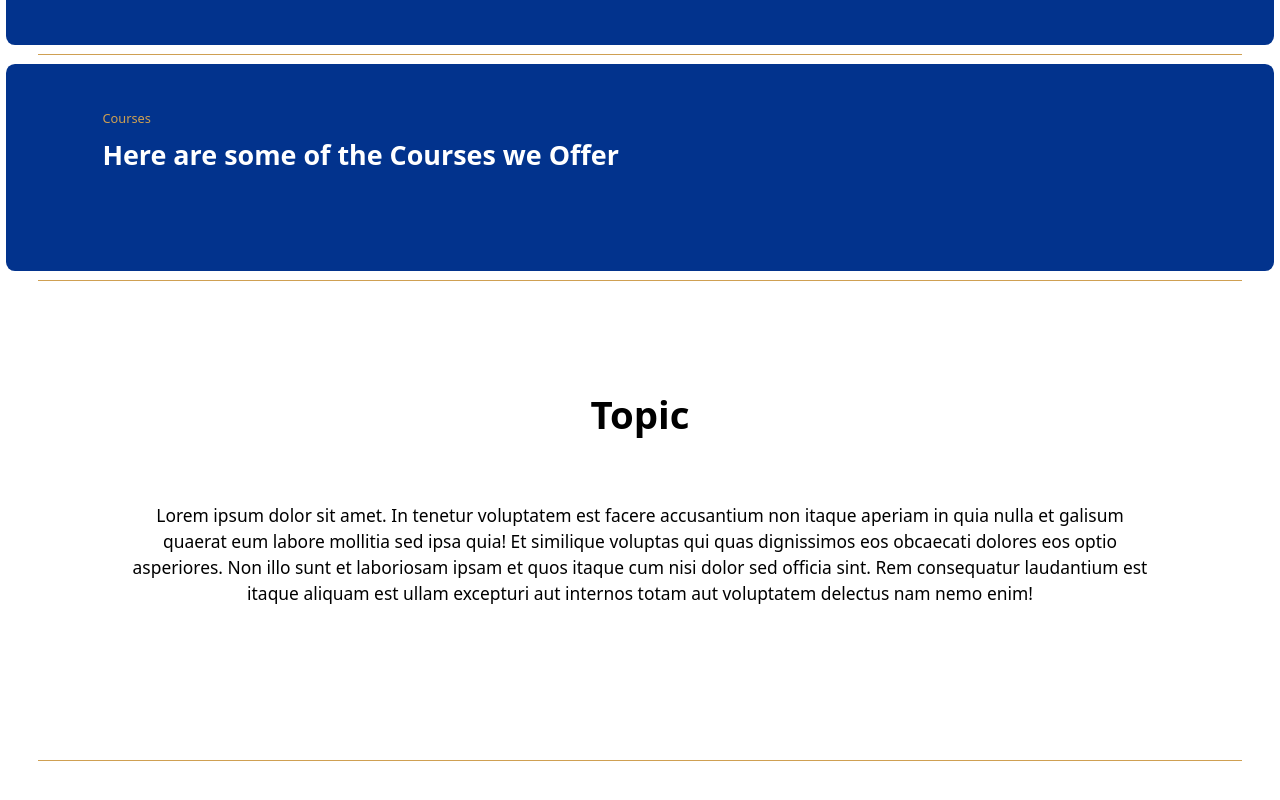
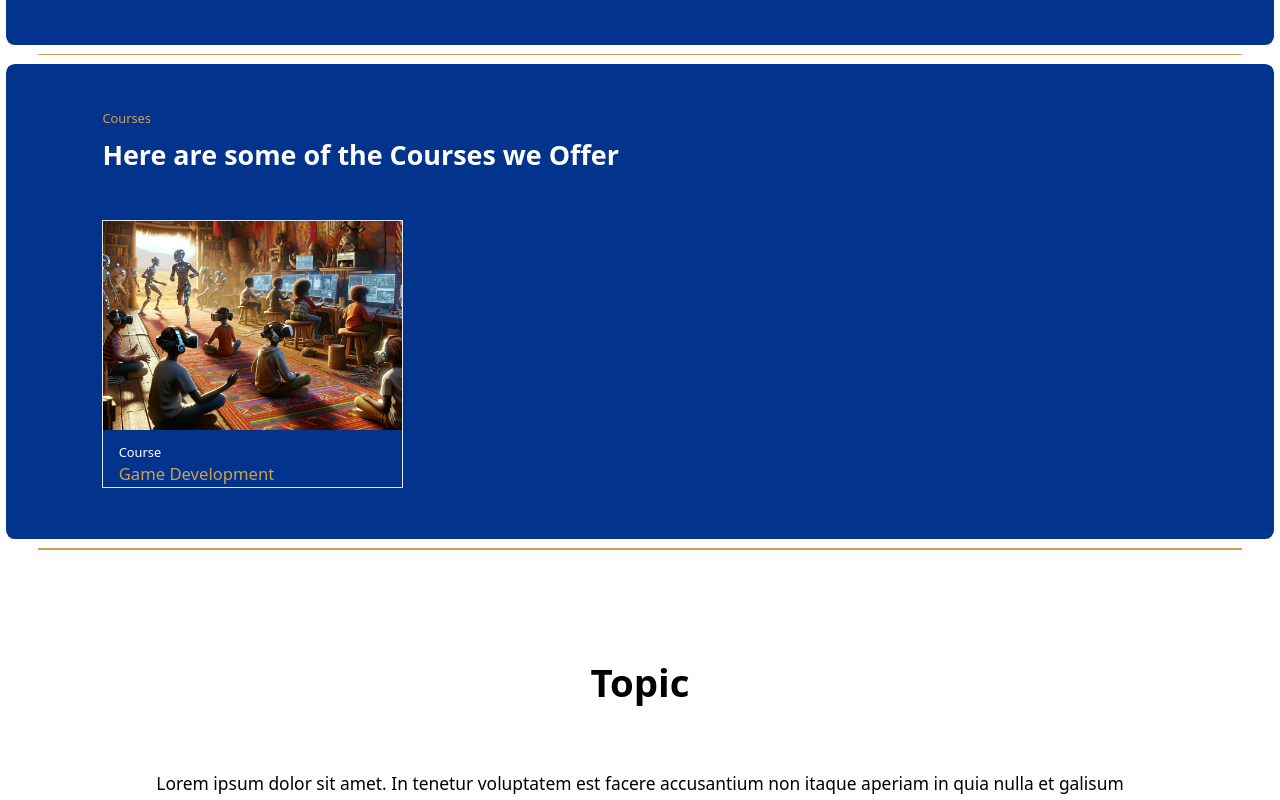
Before and after one commit to MartinMbote/elearning-platform, a React (Vite) app: page / in a window 1280 px wide. Shown: the part 1640-2440 px from the top of the page. Built offline with nearby package versions, Linux system fonts and the light colour scheme.

Commit message:
game dev image added

```diff
--- a/src/assets/index.js
+++ b/src/assets/index.js
@@ -2,5 +2,6 @@ import logo from "./strathlogo.png";
 import strathWhiteLogo from "./strathLogoWhite.png";
 import heroImage from "./heroImage.jpg";
 import me from "./me.jpg";
+import africanKidsLearning from "./africanKidsLearning.webp";
 
-export { logo, strathWhiteLogo, heroImage, me };
+export { logo, strathWhiteLogo, heroImage, me, africanKidsLearning };
--- a/src/components/Courses.jsx
+++ b/src/components/Courses.jsx
@@ -1,4 +1,5 @@
 import React from 'react'
+import { africanKidsLearning } from '../assets';
 
 const Courses = () => {
   return (
@@ -17,6 +18,22 @@ const Courses = () => {
                     </p>
                 </div>
             </div>
+
+            <div className='ml-[7.5vw]'>
+                <div className='w-[23.5vw] border overflow-hidden'>
+                    <img src={africanKidsLearning} className='mb-[1vw] mt-[-7vw]'/>
+
+                    <div className='ml-[1.2vw]'>
+                        <p className='text-[1vw]'>
+                            Course
+                        </p>
+
+                        <h2 className='text-[1.3vw] text-strathmore-yellow'>
+                            Game Development
+                        </h2>
+                    </div>
+                </div>
+            </div>
         </div>
     </div>
   )
```
Also changed, not shown: src/assets/africanKidsLearning.webp (added).
